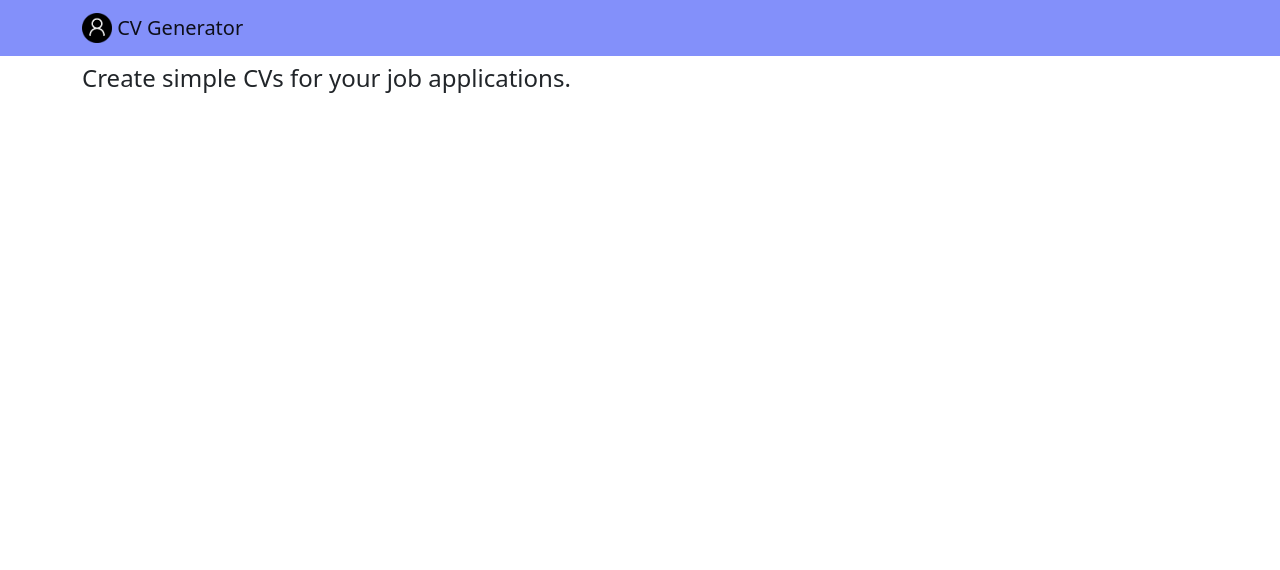
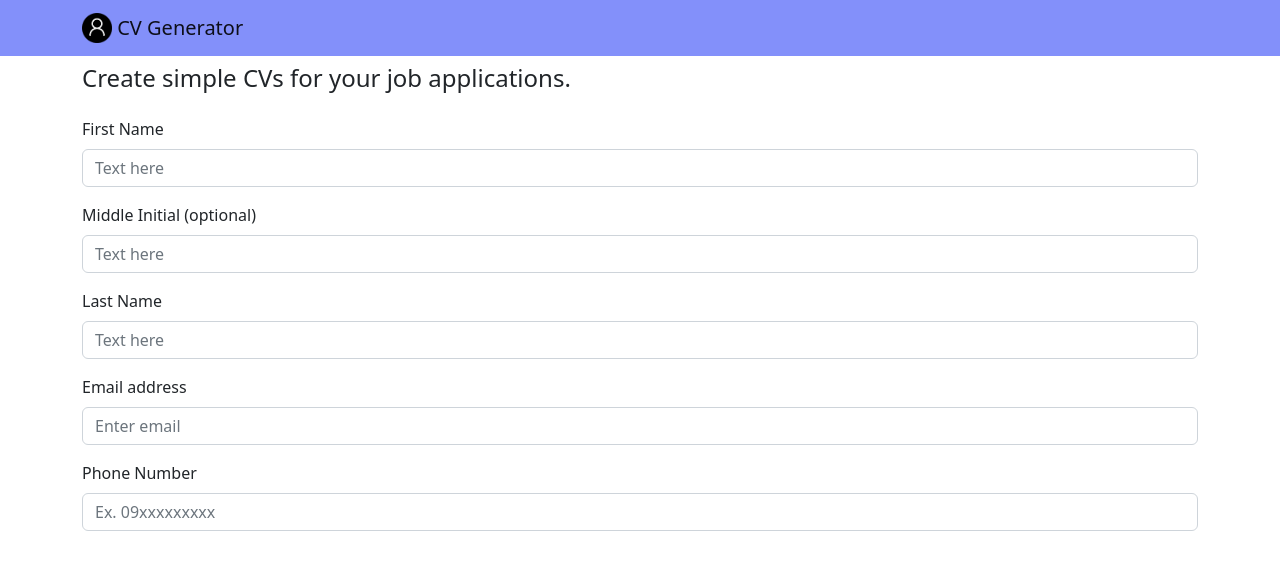
Before and after one commit to roiceee/CV-App, a React (Create React App) app: page / in a window 1280 px wide. Shown: the top 570 px of the page. Built offline with nearby package versions, Linux system fonts and the light colour scheme.

Commit message:
add first name validation

```diff
--- a/src/components/body/bodyContainer.js
+++ b/src/components/body/bodyContainer.js
@@ -1,11 +1,13 @@
 import React from 'react';
 import Container from 'react-bootstrap/esm/Container';
+import GeneralInformationForm from './form-components/generalInformation';
 import Header from './header';
 
 function BodyContainer() {
     return (
         <Container className='mt-2'>
              <Header/>
+             <GeneralInformationForm/>
         </Container>
      );
 }
--- /dev/null
+++ b/src/components/body/form-components/generalInformation.js
@@ -0,0 +1,69 @@
+import Form from 'react-bootstrap/Form';
+import React, { useState } from 'react';
+
+
+function GeneralInformationForm() {
+
+    const [firstName, setFirstName] = useState("");
+    const [middleInitial, setMiddleInitial] = useState("");
+    const [lastName, setLastName] = useState("");
+    const [email, setEmail] = useState("");
+    const [phoneNumber, setPhoneNumber] = useState("");
+
+    const debounce = (func, wait = 1000) => {
+        let timeout;
+        return function executedFunction(...args) {
+          const later = () => {
+            clearTimeout(timeout);
+            func(...args);
+          };
+          clearTimeout(timeout);
+          timeout = setTimeout(later, wait);
+        };
+      };
+
+    const validateFirstName = debounce(
+        (value) => {
+            const pattern = /[!@#$ %^&*()_+\-=[\]{};':"\\|,.<>/? ]+/;
+            if (value.match(pattern)) {
+                console.log("Special Characters are not allowed.")
+            }
+        }
+    )
+
+    return (
+        <Form className='mt-4'>
+            <Form.Group className="mb-3" controlId="formFirstName">
+                <Form.Label>First Name</Form.Label>
+                <Form.Control
+                onChange={(e) => {
+                    setFirstName(e.target.value); validateFirstName(e.target.value)
+                }}
+                value={firstName} type="text" placeholder="Text here" />
+            </Form.Group>
+
+            <Form.Group className="mb-3" controlId="formMiddleInitial">
+                <Form.Label>Middle Initial (optional)</Form.Label>
+                <Form.Control onChange={(e) => setMiddleInitial(e.target.value)} value={middleInitial} type="text" placeholder="Text here" />
+            </Form.Group>
+
+            <Form.Group className="mb-3" controlId="formLastName">
+                <Form.Label>Last Name</Form.Label>
+                <Form.Control onChange={(e) => setLastName(e.target.value)} value={lastName} type="text" placeholder="Text here" />
+            </Form.Group>
+
+            <Form.Group className="mb-3" controlId="formBasicEmail">
+                <Form.Label>Email address</Form.Label>
+                <Form.Control onChange={(e) => setEmail(e.target.value)} value={email} type="email" placeholder="Enter email" />
+            </Form.Group>
+
+            <Form.Group className="mb-3" controlId="formPhoneNumber">
+                <Form.Label>Phone Number</Form.Label>
+                <Form.Control onChange={(e) => setPhoneNumber(e.target.value)} value={phoneNumber} type="text" placeholder="Ex. 09xxxxxxxxx" />
+            </Form.Group>
+
+    </Form>
+     );
+}
+
+export default GeneralInformationForm;
```
Also changed, not shown: .eslintrc.js.
